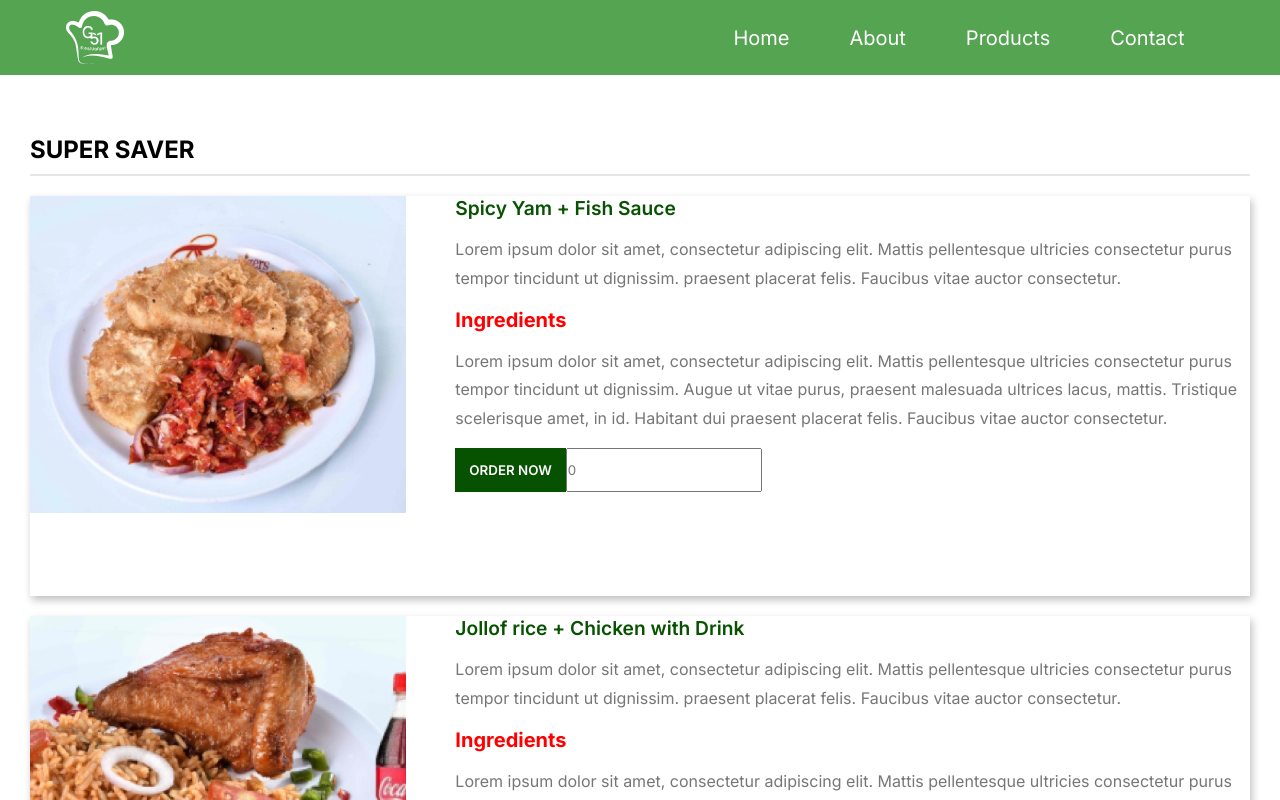
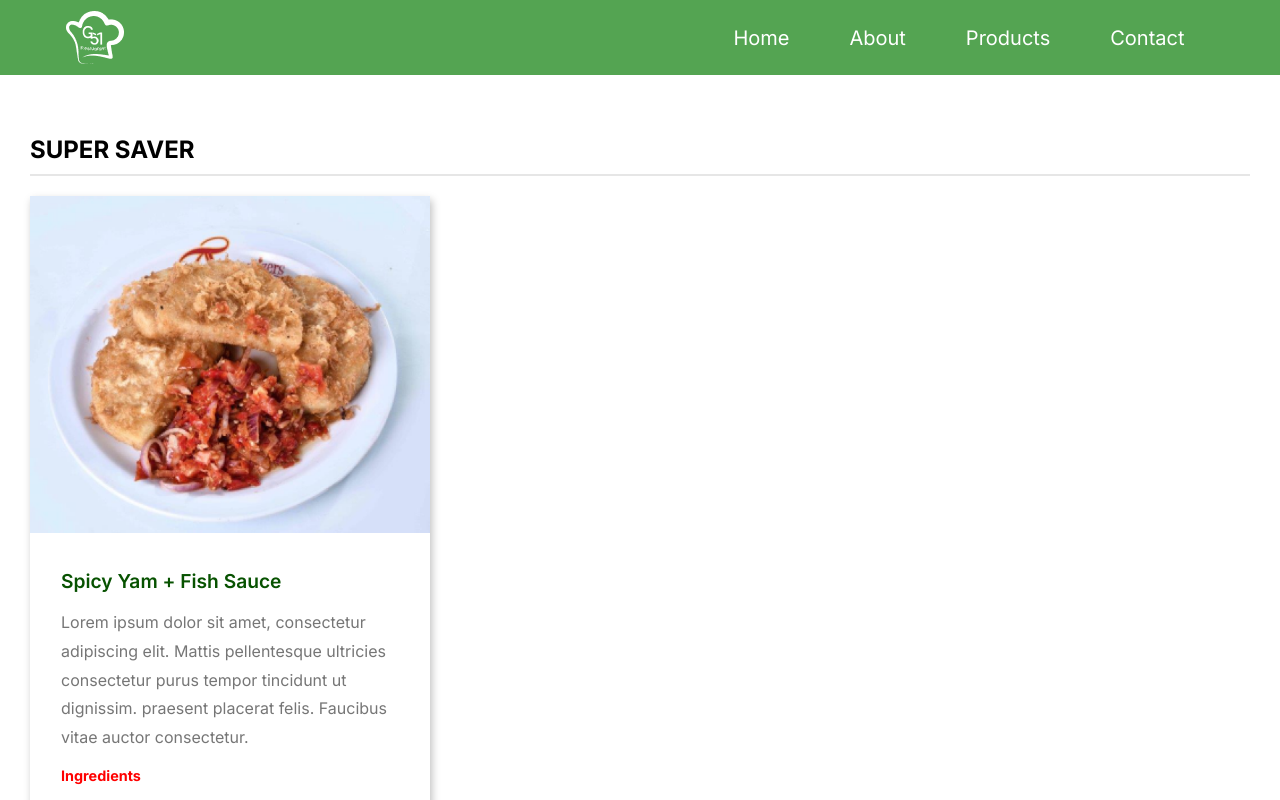
Before and after one commit to SIDEHUSTLE-G51/G51-restaurant, a React (Create React App) app: page /products in a window 1280 px wide. Shown: the top 800 px of the page. Built offline with nearby package versions, Linux system fonts and the light colour scheme.

Commit message:
fix card-image size

```diff
--- a/src/ProductsPage/components/Card.jsx
+++ b/src/ProductsPage/components/Card.jsx
@@ -14,7 +14,7 @@ export default function Card(props) {
           pellentesque ultricies consectetur purus tempor tincidunt ut
           dignissim. praesent placerat felis. Faucibus vitae auctor consectetur.
         </article>
-        <h4 style={{ color: "red" }}>Ingredients</h4>
+        <h4 style={{ color: "red", fontSize: '.9rem' }}>Ingredients</h4>
         <article>
           Lorem ipsum dolor sit amet, consectetur adipiscing elit. Mattis
           pellentesque ultricies consectetur purus tempor tincidunt ut
--- a/src/ProductsPage/components/card.css
+++ b/src/ProductsPage/components/card.css
@@ -17,20 +17,16 @@ hr {
 }
 
 .card {
-  height: 400px;
+  width: 400px;
   display: flex;
-  flex-direction: row;
+  flex-direction: column;
   background-color: white;
   box-shadow: 2px 4px 8px rgba(0, 0, 0, 0.25);
   margin: 20px 0;
 }
 
-.card-image {
+.card-img {
   width: 100%;
-}
-
-.card-img {
-  width: 376.43px;
 }
 
 .card-title {
@@ -38,6 +34,10 @@ hr {
   font-weight: 600;
   font-size: 1.2rem;
   color: #075200;
+}
+
+.card-body {
+  padding: 31px;
 }
 
 .card-body article {
```
